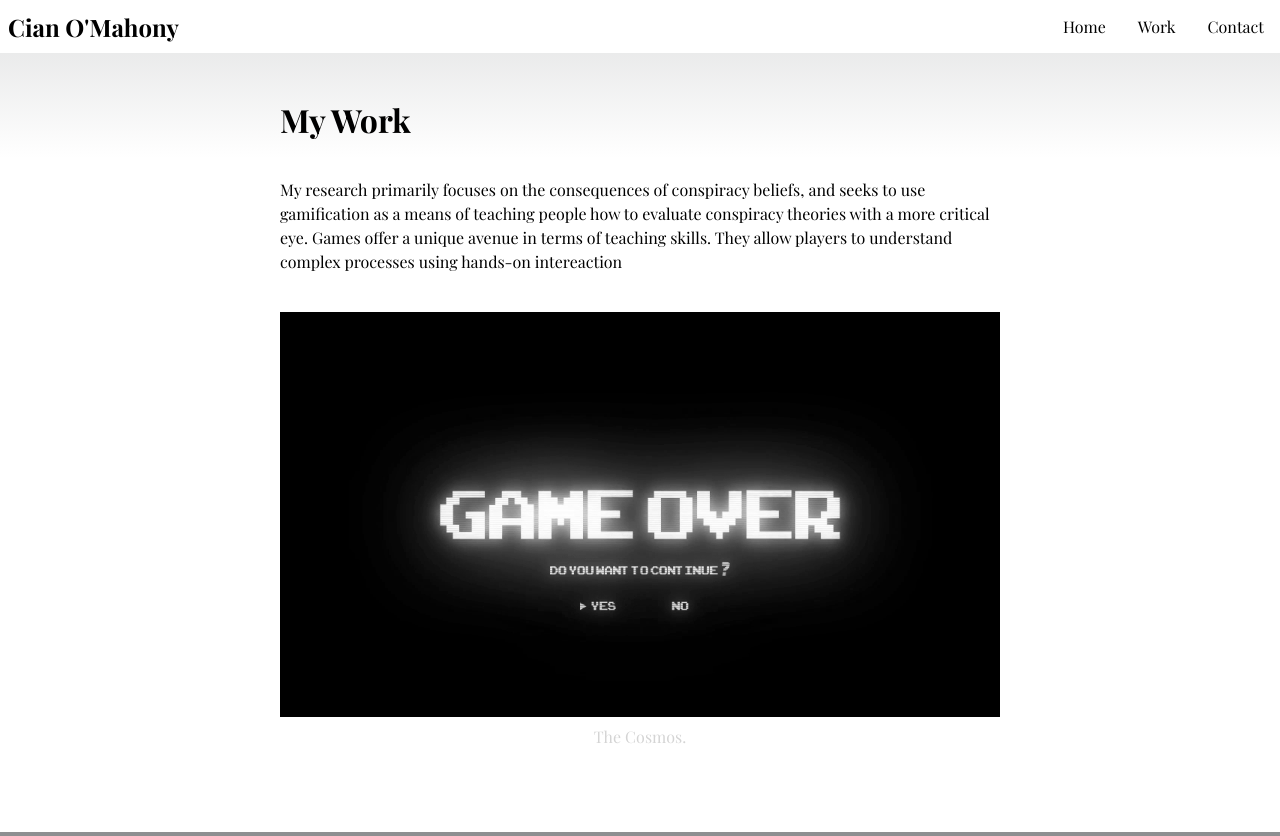
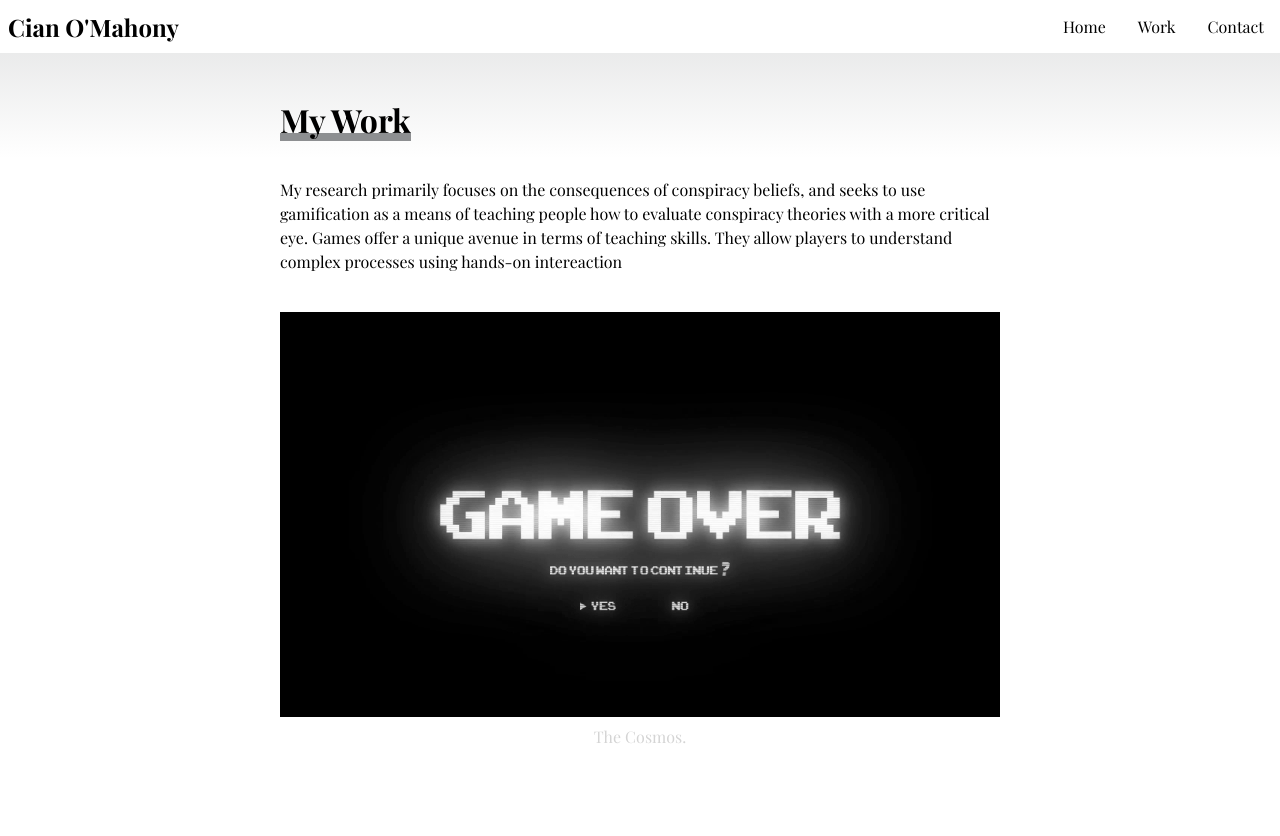
Before and after one commit to Carbon-Bl4ck/Carbon-Bl4ck.github.io, a plain HTML site: page work/index.html in a window 1280 px wide. Drawn offline with nearby package versions, Linux system fonts and the light colour scheme.

Commit message:
Update index.html

```diff
--- a/work/index.html
+++ b/work/index.html
@@ -35,8 +35,8 @@
         </div>
       			</nav>
 		</div>
-	    <article id="My work" class="underline">
-		<h1><a href=#"My-Work"> My Work </a></h1>
+	    <article id="My work" >
+		<h1><a href=#"My-Work" class="underline"> My Work </a></h1>
 		<h2> </h2>
 
 		<p> My research primarily focuses on the consequences of conspiracy beliefs,
```
